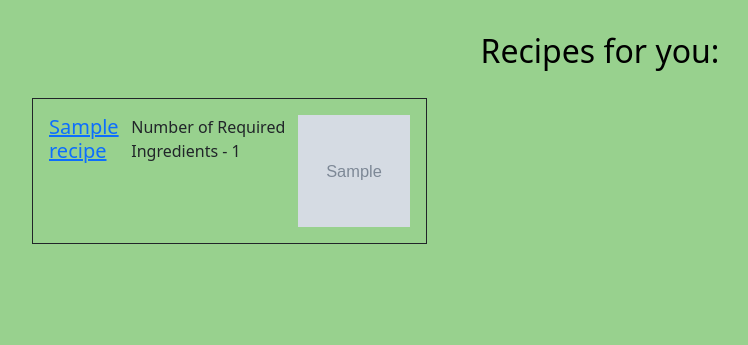
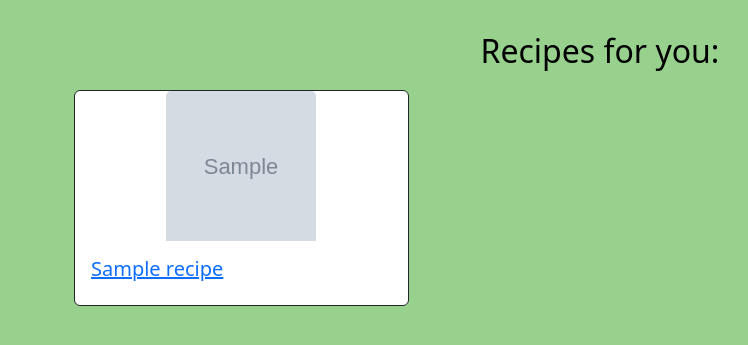
Before and after one commit to suranaaarav/Byte-Bites, a Flask app: template templates/recipes.html in a window 1280 px wide. Shown: the part 66-411 px from the top of the page, without its empty margins (40-788 px from the left). Run offline with Flask 3, Linux system fonts and the light colour scheme; the template is opened without the code that fills it: most values are stand-ins (such as "Sample title", 1, 10 or a date in 2020); grey boxes marked "Sample" are stand-in pictures; some libraries are stand-ins or nearby versions.

Commit message:
grid 2nd page

```diff
--- a/templates/recipes.html
+++ b/templates/recipes.html
@@ -12,25 +12,21 @@
 </nav>
 
 <h2 style="text-align: center; margin-top: 1em;"> <a href="/" style="text-decoration: none; color:rgb(0, 0, 0);"> Recipes for you: </a></h2>
-<div class="row">
-        <div style="display: inline;">
-            <ul>
-                {% for recipe in recipes %}
-                <div id="cell" class="col-4 col-md-4 border border-dark p-3" style="margin: 0.5em;">
-                    <li class="media">
-                            <h5><a href="/recipe?id={{ recipe['id'] }}">{{ recipe['title'] }}</a></h5>
-                            {% if 'likes' not in recipe %}
-                            Number of Required Ingredients - {{recipe['missedIngredientCount']}}
-                            {% else %}
-                            Number of Required Ingredients - {{recipe['missedIngredientCount']}}
-                            {% endif %}
-                            <img src="{{recipe['image']}}" alt="..." style="width: 7rem; height: 7rem;">
-                    </li>
+<div class="container">
+    <div class="row">
+        {% for recipe in recipes %}
+        <div class="col-6 col-md-4 col-lg-4 mb-3">
+            <div class="card border-dark">
+                <img src="{{ recipe['image'] }}" class="card-img-top" alt="Recipe Image" style="height: 150px; width: 150px; margin: auto;">
+                <div class="card-body">
+                    <h5 class="card-title"><a href="/recipe?id={{ recipe['id'] }}">{{ recipe['title'] }}</a></h5>
                 </div>
-                {% endfor %}
-            </ul>
+            </div>
         </div>
+        {% endfor %}
+    </div>
 </div>
 
 
+
 {% endblock %}
```
